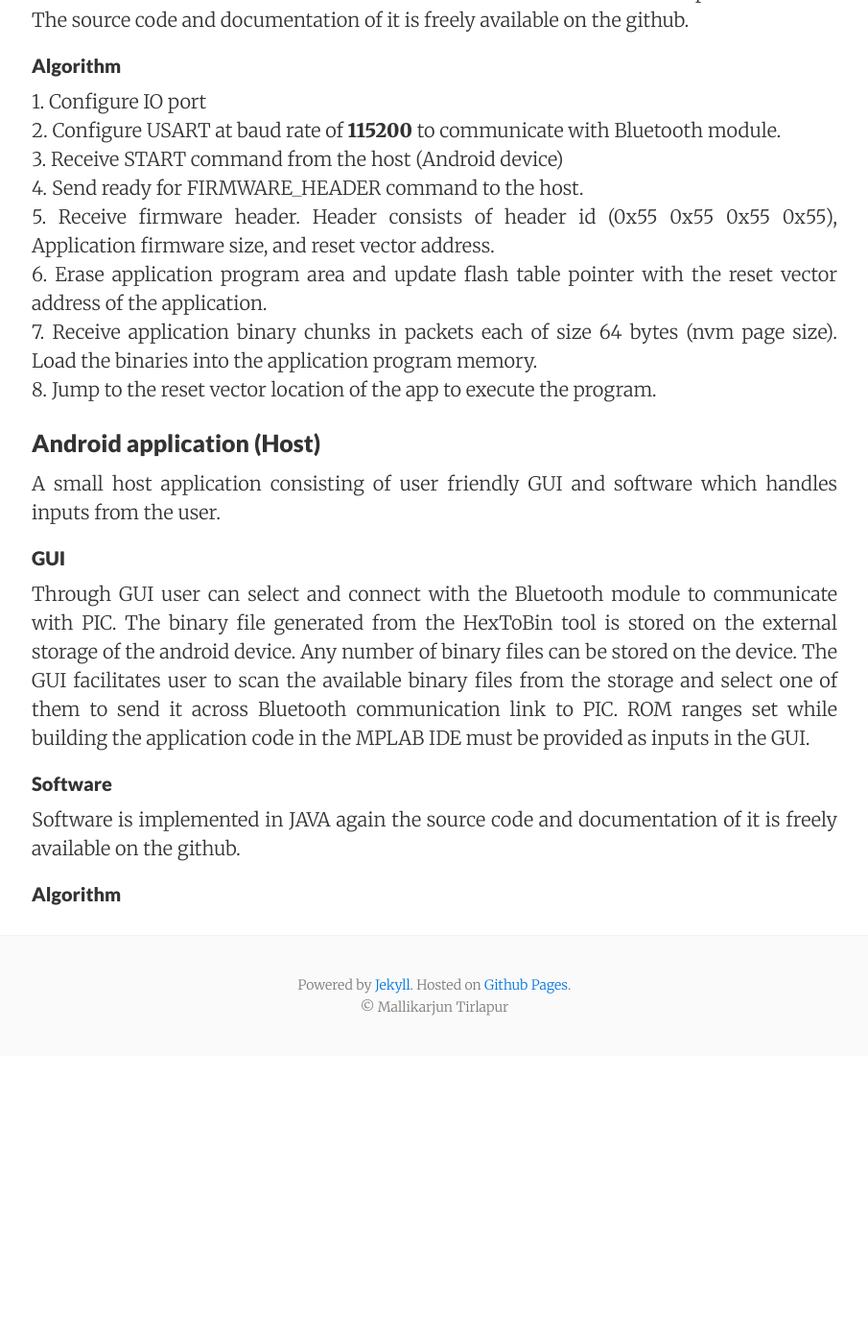
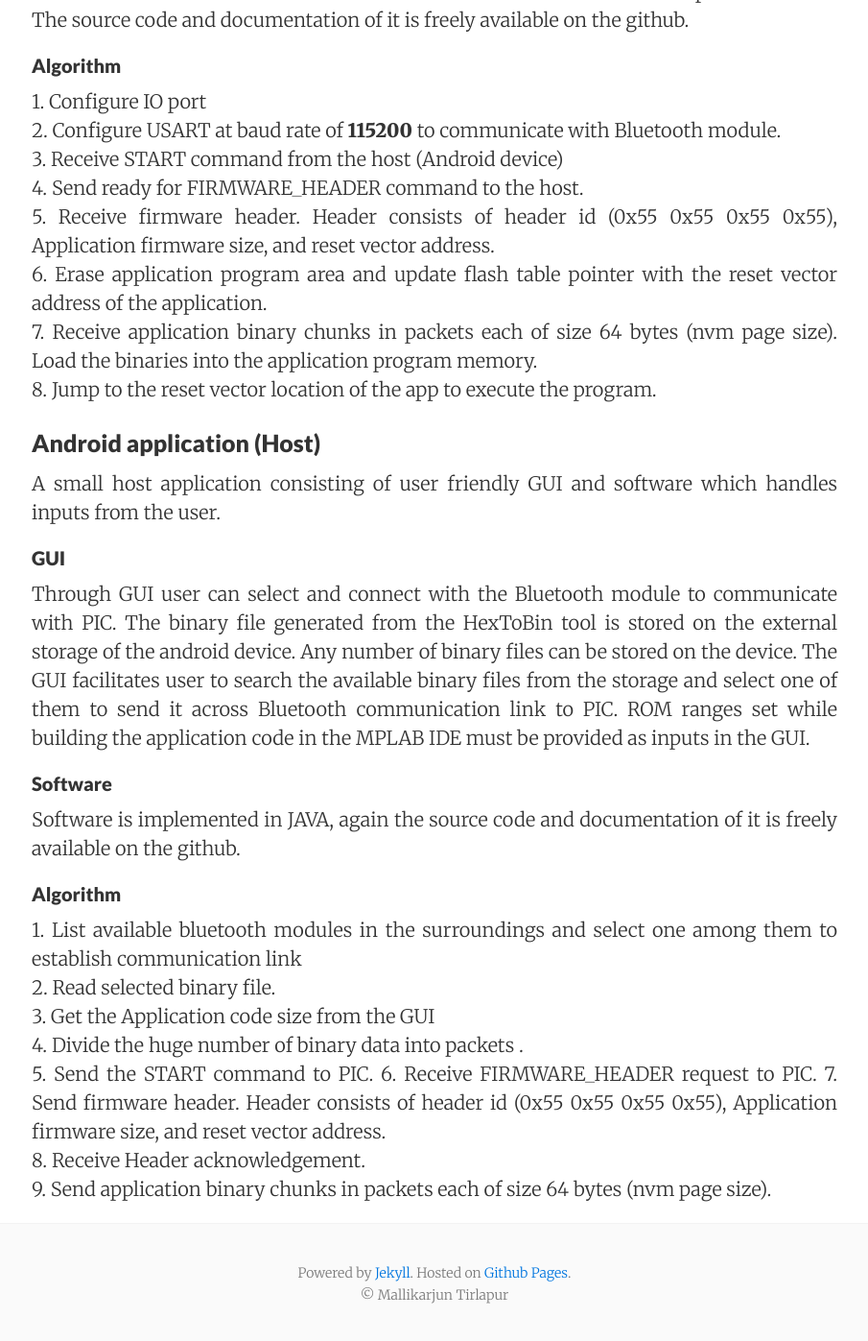
Before and after one commit to MallikarjunTirlapur/MallikarjunTirlapur.github.io, a Jekyll site: the page built from OTAFirmwareUpdate/index.html, in a window 1280 px wide and 1400 px high, scrolled down 1842 px. Shown: the top 1397 px of the window at 96% size, without its empty margins (187-1092 px from the left). Built offline with Jekyll 4.4.1, drawn with Linux system fonts in a browser that asks for light colours; nearby versions of some CDN libraries; before the commit the page ends 2942 px from its top, so only the background shows below that.

Commit message:
Update index.html

```diff
--- a/OTAFirmwareUpdate/index.html
+++ b/OTAFirmwareUpdate/index.html
@@ -77,13 +77,23 @@ layout: default
  <p> A small host application consisting of user friendly GUI and software which handles inputs from the user. </p>
 
  <h4> GUI</h4>
-  <p>Through GUI user can select and connect with the Bluetooth module to communicate with PIC.  The binary file generated from the HexToBin tool is stored on the external storage of the android device. Any number of binary files can be stored on the device. The GUI facilitates user to scan the available binary files from the storage and select one of them to send it across Bluetooth communication link to PIC. ROM ranges set while building the application code in the MPLAB IDE must be provided as inputs in the GUI.</p>
+  <p>Through GUI user can select and connect with the Bluetooth module to communicate with PIC.  The binary file generated from the HexToBin tool is stored on the external storage of the android device. Any number of binary files can be stored on the device. The GUI facilitates user to search the available binary files from the storage and select one of them to send it across Bluetooth communication link to PIC. ROM ranges set while building the application code in the MPLAB IDE must be provided as inputs in the GUI.</p>
 
   <h4> Software</h4>
 
-  <p>Software is implemented in JAVA again the source code and documentation of it is freely available on the github.</p>
+  <p>Software is implemented in JAVA, again the source code and documentation of it is freely available on the github.</p>
 
   <h4>Algorithm</h4>
+  1. List available bluetooth modules in the surroundings and select one among them to establish communication link <br />
+2.	Read selected binary file.<br />
+3.	Get the Application code size from the GUI <br />
+4.	Divide the huge number of binary data into packets .<br />
+5.  Send the START command to PIC.
+6.  Receive FIRMWARE_HEADER request to PIC.
+7.	Send firmware header. Header consists of header id (0x55 0x55 0x55 0x55), Application firmware size, and reset vector address. <br />
+8.	Receive Header acknowledgement.<br />
+9.	Send application binary chunks in packets each of size 64 bytes (nvm page size).<br />
+
   </div>
     </div>
   </div>
```
